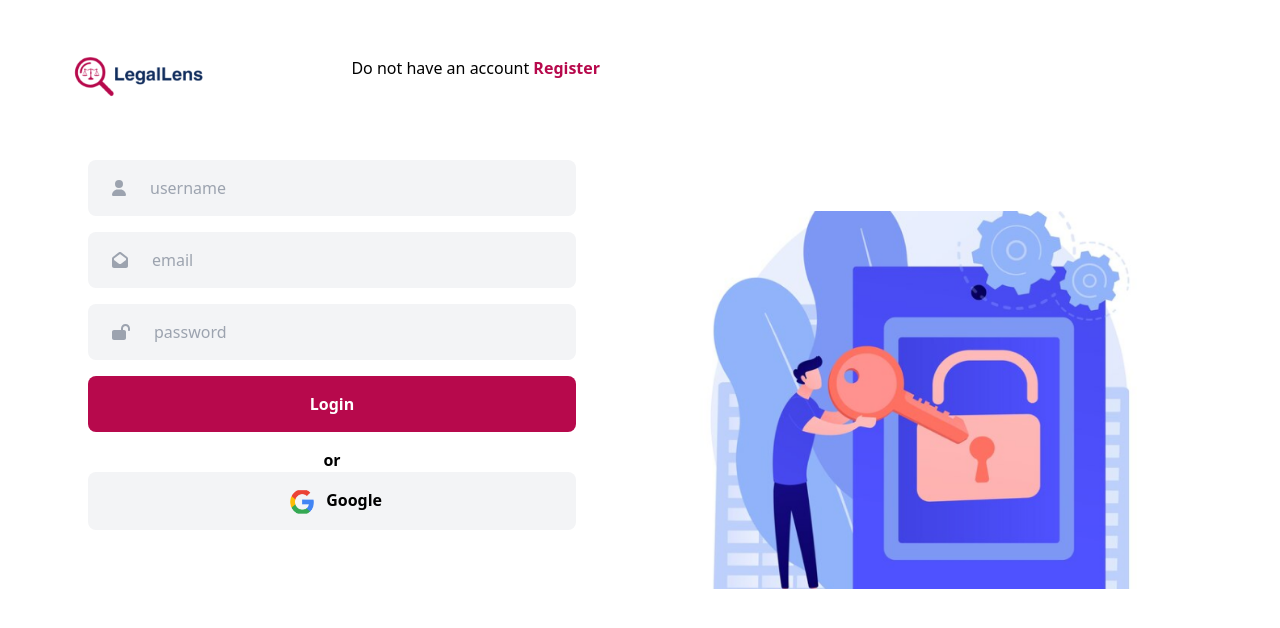
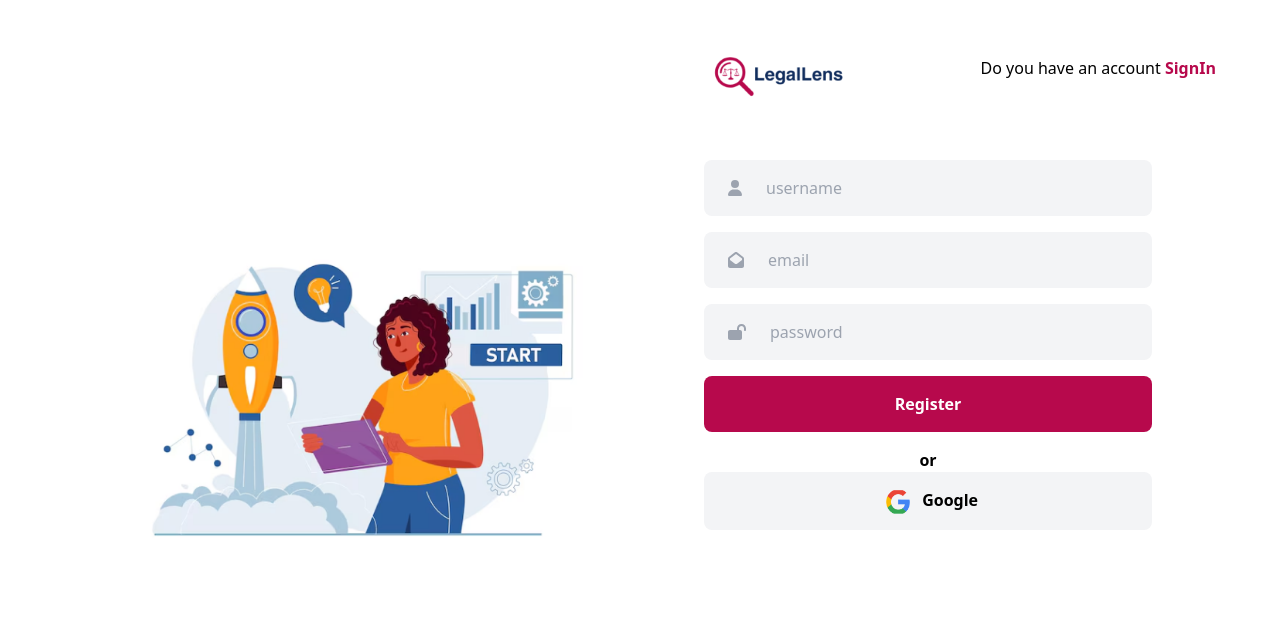
Before and after one commit to JudeUk/javallin_frontend, an Angular app: page / in a window 1280 px wide. Shown: the top 628 px of the page. Built offline with nearby package versions, Linux system fonts and the light colour scheme.

Commit message:
registration component added

```diff
--- a/src/app/app.component.html
+++ b/src/app/app.component.html
@@ -2,4 +2,4 @@
 <!-- <router-outlet></router-outlet> -->
 
 
-<app-loginpage></app-loginpage>
+<app-registrationpage></app-registrationpage>
--- a/src/app/app.component.ts
+++ b/src/app/app.component.ts
@@ -5,13 +5,14 @@ import { app } from '../../server';
 import { DashboardComponent } from './dashboard/dashboard.component';
 import { InsightsComponent } from './insights/insights.component';
 import { LoginpageComponent } from "./loginpage/loginpage.component";
+import { RegistrationpageComponent } from "./registrationpage/registrationpage.component";
 
 @Component({
     selector: 'app-root',
     standalone: true,
     templateUrl: './app.component.html',
     styleUrl: './app.component.css',
-    imports: [CommonModule, RouterOutlet, DashboardComponent, LoginpageComponent]
+    imports: [CommonModule, RouterOutlet, DashboardComponent, LoginpageComponent, RegistrationpageComponent]
 })
 export class AppComponent {
 
--- /dev/null
+++ b/src/app/registrationpage/registrationpage.component.html
@@ -0,0 +1,39 @@
+<div>
+    <section class="h-screen flex p-10">
+        <div class="basis-1/2 flex items-center justify-center m-10">
+            <img src="assets/images/registrationpage-img.png" alt="login/registration image">
+        </div>
+        <div class="basis-1/2 flex flex-col mx-6">
+            <div class="flex justify-between">
+                <img class="h-20" src="assets/images/logo-1.png" alt="logo">
+                <div class="my-4"><p >Do you have an account <a class="text-secondary font-bold" href="#">SignIn</a></p></div>
+            </div>
+            <div class="px-6 mr-10 py-10">
+                <form action="">
+                    <div class="w-full bg-gray-100 py-2 px-6 rounded-lg mb-4">
+                        <fa-icon class="text-gray-400" [icon]="faUser"></fa-icon>
+                        <input class="ml-6 bg-gray-100 py-2 focus:outline-none" type="text" placeholder="username">
+                    </div>
+                    <div class="w-full bg-gray-100 py-2 px-6 rounded-lg mb-4">
+                        <fa-icon class="text-gray-400" [icon]="faEnvelopeOpen"></fa-icon>
+                        <input class="ml-6 bg-gray-100 py-2 focus:outline-none" type="text" placeholder="email">
+                    </div>
+                    <div class="w-full bg-gray-100 py-2 px-6 rounded-lg mb-4">
+                        <fa-icon class="text-gray-400" [icon]="faLockOpen"></fa-icon>
+                        <input class="ml-6 bg-gray-100 py-2 focus:outline-none" type="password" placeholder="password">
+                    </div>
+                    <div class="w-full bg-secondary py-2 px-6 text-white font-semibold rounded-lg mb-4 transition ease-in-out">
+                        <button class="w-full py-2 " type="button" onclick="alert('you will be logged in soon!')">Register</button>
+                        <!-- <input class="ml-6 bg-gray-100 py-2" type="submit" value="submit"> -->
+                    </div>
+                    <p class="text-center font-semibold">or</p>
+                    <div class="w-full bg-gray-100 py-2 flex px-6 font-semibold rounded-lg mb-4">
+                        <button class="w-full py-2" type="button" onclick="alert('you will be logged in soon with google!')"><img class="inline-block px-2 h-6 w-10" src="assets/images/google-icon.png" alt="google icon"> Google</button>
+                        <!-- <input class="ml-6 bg-gray-100 py-2" type="submit" value="submit"> -->
+                    </div>
+                </form>
+
+            </div>
+        </div>
+    </section>
+</div>
--- /dev/null
+++ b/src/app/registrationpage/registrationpage.component.ts
@@ -0,0 +1,19 @@
+import { Component } from '@angular/core';
+import { FontAwesomeModule } from '@fortawesome/angular-fontawesome';
+import {faUser} from '@fortawesome/free-solid-svg-icons';
+import {faEnvelopeOpen} from '@fortawesome/free-solid-svg-icons';
+import {faLockOpen} from '@fortawesome/free-solid-svg-icons';
+
+@Component({
+  selector: 'app-registrationpage',
+  standalone: true,
+  imports: [FontAwesomeModule],
+  templateUrl: './registrationpage.component.html',
+  styleUrl: './registrationpage.component.css'
+})
+export class RegistrationpageComponent {
+  faUser = faUser
+  faEnvelopeOpen = faEnvelopeOpen
+  faLockOpen = faLockOpen
+
+}
```
Also changed, not shown: src/app/registrationpage/registrationpage.component.css (added), src/assets/images/registrationpage-img.png (added), 1 other file (tests, documents, lock files or other folders).
